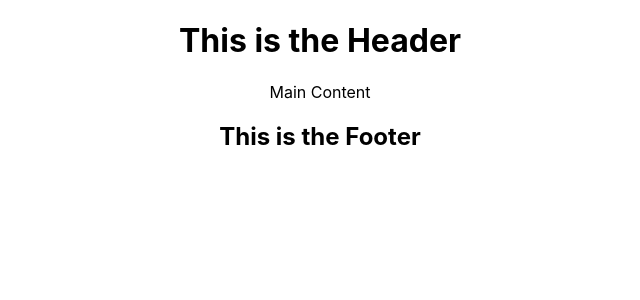
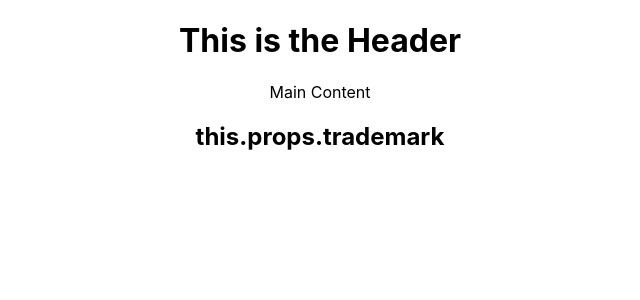
Before and after one commit to lukedevfrancis5/reactIntro, a React (Create React App) app in the folder intro_app/: page / in a window 1280 px wide. Shown: the top 300 px of the page, without its empty margins (320-960 px from the left). Built offline with nearby package versions, Linux system fonts and the light colour scheme.

Commit message:
worked on props

```diff
--- a/intro_app/src/components/footer.js
+++ b/intro_app/src/components/footer.js
@@ -2,7 +2,7 @@ import React, { Component } from 'react';
 
 class Footer extends Component {
     render() {
-        return <h2> This is the Footer</h2>
+        return <h2>this.props.trademark</h2>
     }
 }
 
```
